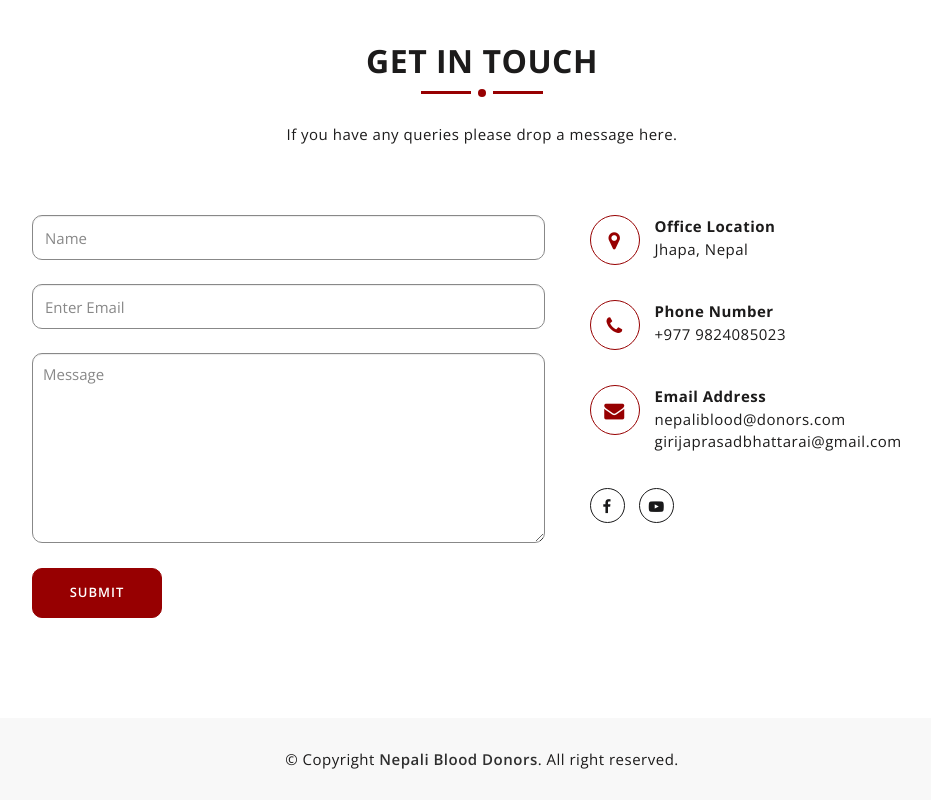
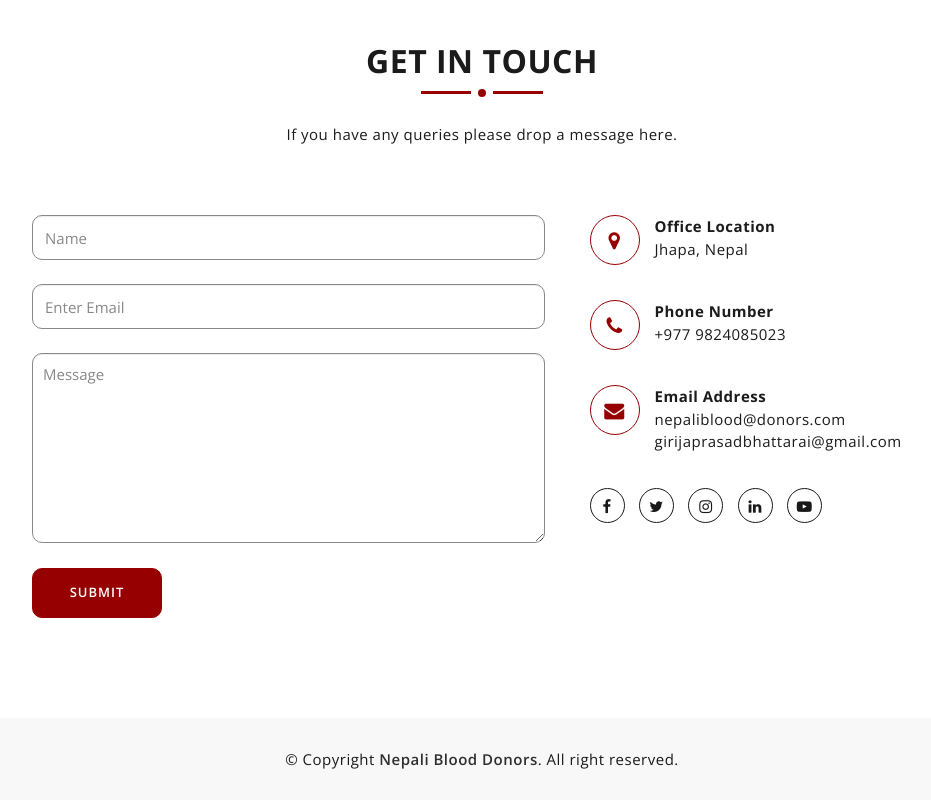
Before and after one commit to ABChapagain/Nepali-Blood-Donors, a plain HTML site: page index.html in a window 1280 px wide. Shown: the part 4562-5362 px from the top of the page, without its empty margins (158-1089 px from the left). Drawn offline with nearby package versions, Linux system fonts and the light colour scheme.

Commit message:
Add files via upload

```diff
--- a/index.html
+++ b/index.html
@@ -539,9 +539,9 @@
 											<div class="mu-contact-right-single">
 												<div class="mu-social-media">
 													<a target="_blank" href="https://www.facebook.com/nepaliblooddonors"><i class="fa fa-facebook"></i></a>
-													<!-- <a target="_blank" href="#"><i class="fa fa-twitter"></i></a> -->
-													<!-- <a target="_blank" href="#"><i class="fa fa-instagram"></i></a> -->
-													<!-- <a target="_blank" href="#"><i class="fa fa-linkedin"></i></a> -->
+													<a target="_blank" href="https://www.facebook.com/nepaliblooddonors"><i class="fa fa-twitter"></i></a>
+													<a target="_blank" href="https://www.facebook.com/nepaliblooddonors"><i class="fa fa-instagram"></i></a>
+													<a target="_blank" href="https://www.facebook.com/nepaliblooddonors"><i class="fa fa-linkedin"></i></a>
 													<a target="_blank" href="#"><i class="fa fa-youtube-play"></i></a>
 												</div>
 											</div>
```
